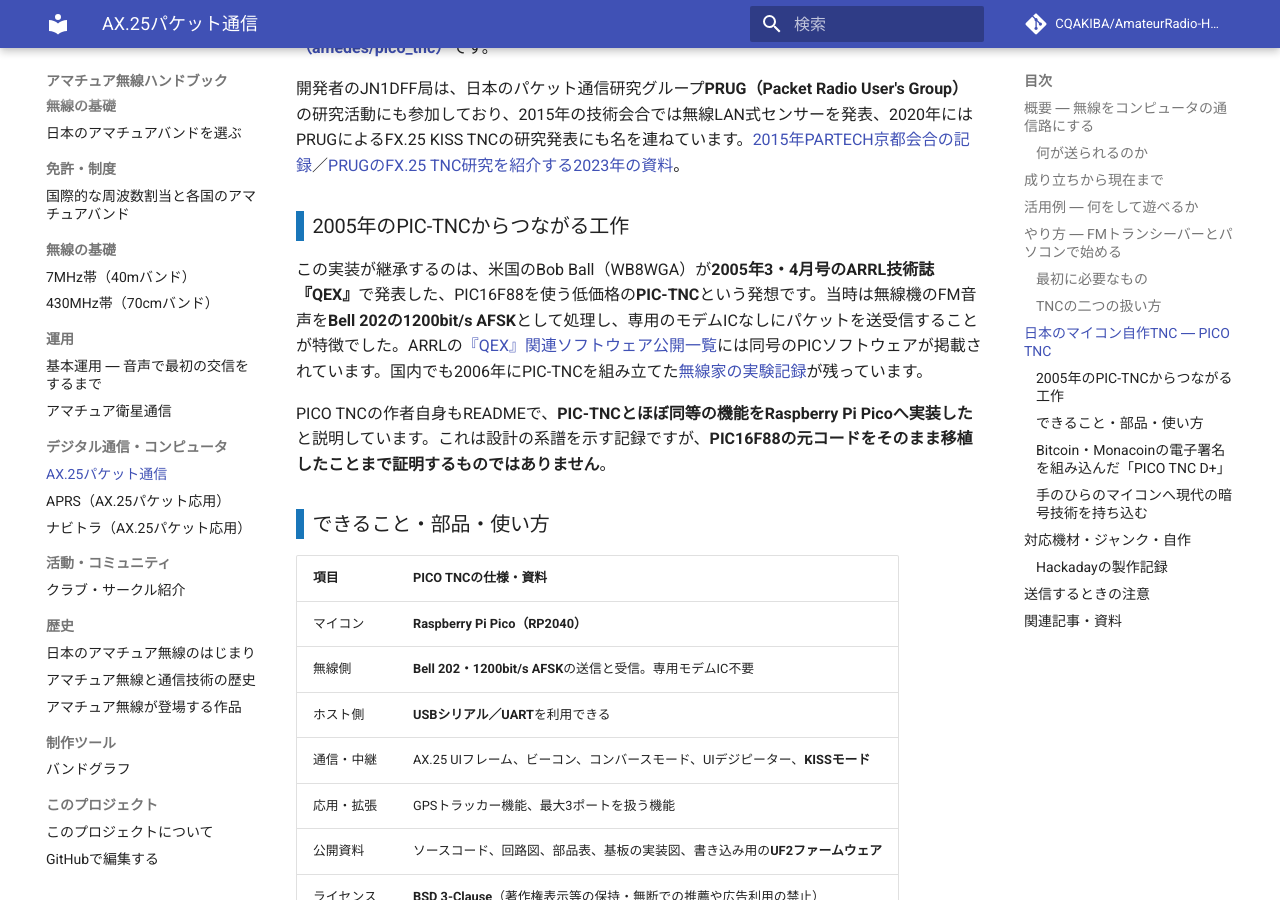
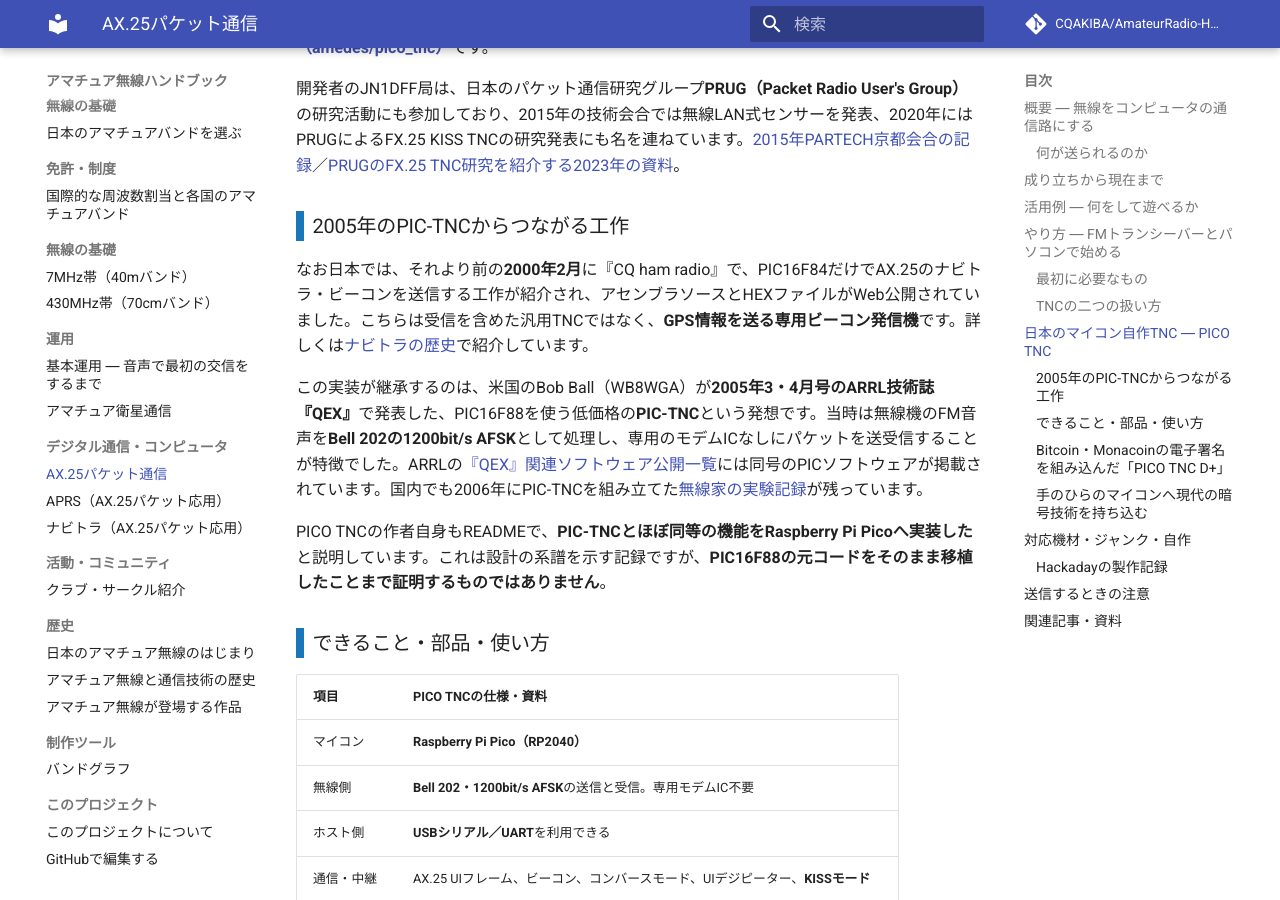
Before and after one commit to CQAKIBA/AmateurRadio-Handbook, an MkDocs documentation site: the page built from docs/07_デジタル通信・コンピュータ/AX25パケット.md, in a window 1280 px wide and 900 px high, scrolled down 4275 px. Built offline with MkDocs 1.6.1 and Material for MkDocs 9.7.7, drawn with Linux system fonts in a browser that asks for light colours; comment, search, counter and statistics services are not loaded.

Commit message:
docs: 2000年の国産PIC製AX.25ナビトラビーコンをPIC-TNC史の前例として追記

```diff
--- a/docs/07_デジタル通信・コンピュータ/AX25パケット.md
+++ b/docs/07_デジタル通信・コンピュータ/AX25パケット.md
@@ -103,6 +103,8 @@ FM音声回路を使う**1200bit/s AFSK**では、一般に1200Hzと2200Hzの2
 
 ### 2005年のPIC-TNCからつながる工作
 
+なお日本では、それより前の**2000年2月**に『CQ ham radio』で、PIC16F84だけでAX.25のナビトラ・ビーコンを送信する工作が紹介され、アセンブラソースとHEXファイルがWeb公開されていました。こちらは受信を含めた汎用TNCではなく、**GPS情報を送る専用ビーコン発信機**です。詳しくは[ナビトラの歴史](ナビトラ.md#picのアセンブラでナビトラ発信機を作る)で紹介しています。
+
 この実装が継承するのは、米国のBob Ball（WB8WGA）が**2005年3・4月号のARRL技術誌『QEX』**で発表した、PIC16F88を使う低価格の**PIC-TNC**という発想です。当時は無線機のFM音声を**Bell 202の1200bit/s AFSK**として処理し、専用のモデムICなしにパケットを送受信することが特徴でした。ARRLの[『QEX』関連ソフトウェア公開一覧](https://www.arrl.org/files/file/QEX%20Binaries/)には同号のPICソフトウェアが掲載されています。国内でも2006年にPIC-TNCを組み立てた[無線家の実験記録](https://www.asahi-net.or.jp/~sx7h-iwmt/jh4xsy/gps.html)が残っています。
 
 PICO TNCの作者自身もREADMEで、**PIC-TNCとほぼ同等の機能をRaspberry Pi Picoへ実装した**と説明しています。これは設計の系譜を示す記録ですが、**PIC16F88の元コードをそのまま移植したことまで証明するものではありません**。
```
